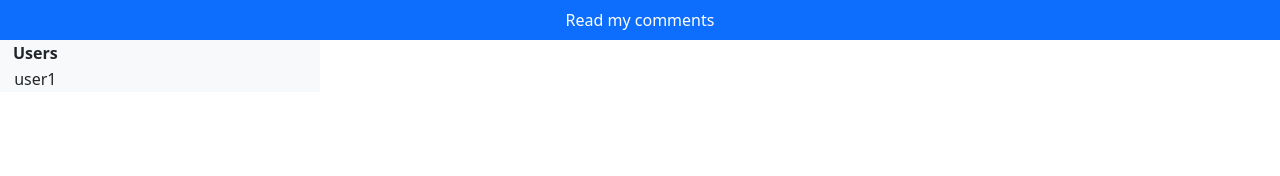
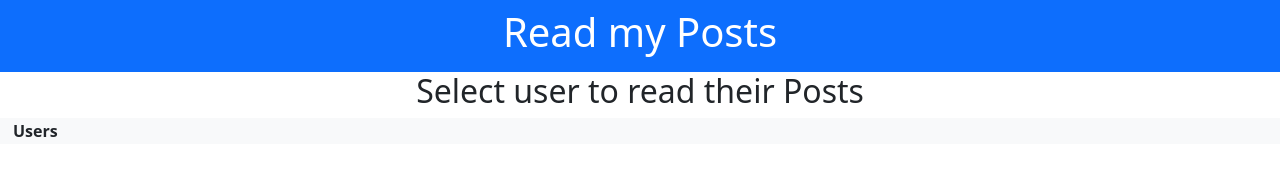
Before and after one commit to ZestyLimones/user-search-challenge, a plain HTML site: page index.html in a window 1280 px wide. Drawn offline with nearby package versions, Linux system fonts and the light colour scheme; no server answers.

Commit message:
craeted get posts function.

```diff
--- a/index.html
+++ b/index.html
@@ -9,22 +9,22 @@
 </head>
 <body>
     <header class="container-fluid text-center text-white bg-primary p-2">
-        Read my comments
+       <h1> Read my Posts </h1>
     </header>
     <main class="container-fluid text-center">
-        <d class="row">
-            <div class="col-3 bg-light">
-                <table id="users">
-                    <tr>
-                        <th>Users</th>
+        <h2>Select user to read their Posts</h2>
+        <div class="row">
+            <div class="bg-light">
+                <table>
+                    <tbody id="users">
+                        <tr>
+                            <th>Users</th>
+                        </tr>
+                    </tbody>
 
-                    </tr>
-                    <tr>
-                        <td>user1</td>
-                    </tr>
                 </table>
             </div>
-        </d>
+        </div>
     </main>
     <script src="https://cdn.jsdelivr.net/npm/bootstrap@5.0.2/dist/js/bootstrap.bundle.min.js" integrity="sha384-MrcW6ZMFYlzcLA8Nl+NtUVF0sA7MsXsP1UyJoMp4YLEuNSfAP+JcXn/tWtIaxVXM" crossorigin="anonymous"></script>
     <script src="https://code.jquery.com/jquery-3.5.1.min.js"></script>
--- a/script.js
+++ b/script.js
@@ -9,7 +9,7 @@ const displayUsers = (users) => {
     let addUserContainer = $('<tr>');
     addUserContainer.attr('class', 'user-container');
     let addUserName = $('<td>');
-    addUserName.text(name);
+    addUserName.attr('class', 'user').text(name);
 
     addUserName.appendTo(addUserContainer);
     addUserContainer.appendTo(usersEl);
@@ -28,4 +28,16 @@ const getUsers = (e) => {
   });
 };
 
+const getPosts = (user) => {
+  let posts = `${apiUrl}posts/${userId}`;
+
+  fetch(posts).then((response) => {
+    if (response.ok) {
+      response.json().then((data) => {
+        diplayPosts(data);
+      });
+    }
+  });
+};
+
 getUsers();
```
